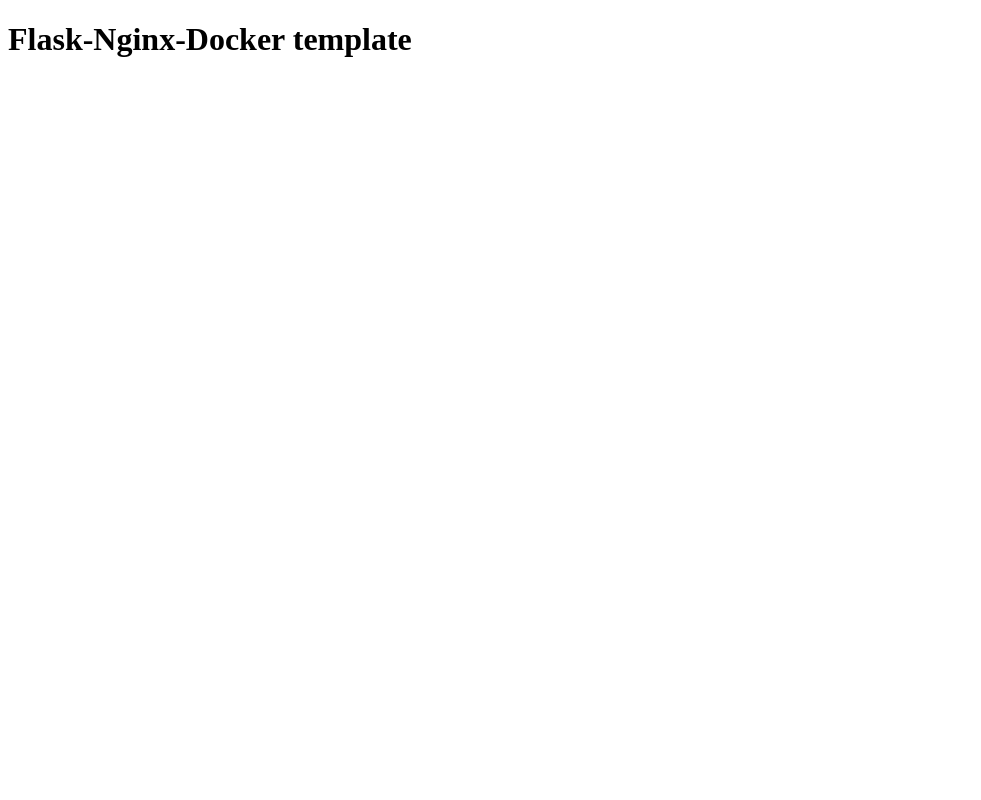
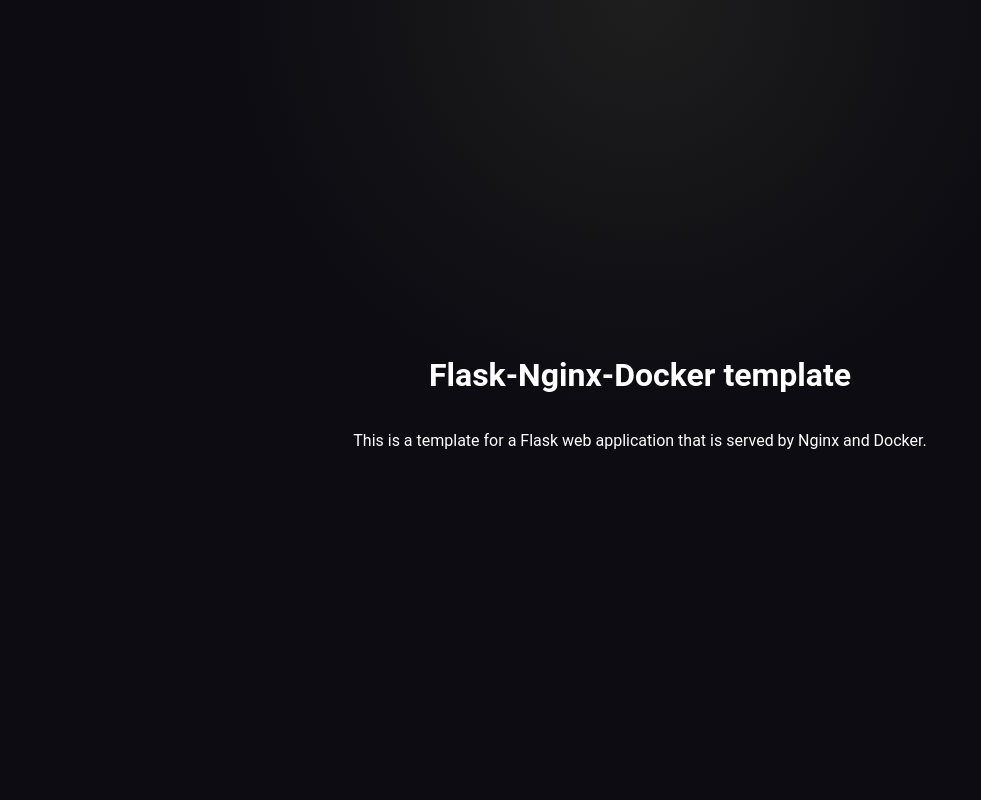
Before and after one commit to karlusrex/FND, a Flask app: page / in a window 1280 px wide. Shown: the whole page, without its empty margins (0-981 px from the left). Run offline with Flask 3, Linux system fonts and the light colour scheme.

Commit message:
update: Illustrative example of jinja2 and styles
Added:
home.css
styles.css
base.html
home.html

providing a template for how to use jinja2 and add styles web pages

```diff
--- /dev/null
+++ b/flask/static/styles/home.css
@@ -0,0 +1,8 @@
+.home-page {
+    display: flex;
+    flex-direction: column;
+    justify-content: center;
+    align-items: center;
+    height: 100%;
+    font-family: 'Roboto', sans-serif;
+}
--- /dev/null
+++ b/flask/static/styles/styles.css
@@ -0,0 +1,20 @@
+:root {
+    --background: #0C0C12;
+    --background-circle: #1e1e1e;
+}
+
+html, body {
+    height: 100%;
+    margin: 0;
+    padding: 0;
+    width: 100%;
+}
+
+body {
+    background-color: var(--background);
+    color: white;
+    background: radial-gradient(
+      circle at top center,
+      var(--background-circle) 0%, var(--background) 40%
+    );
+}
--- /dev/null
+++ b/flask/templates/base.html
@@ -0,0 +1,14 @@
+<!DOCTYPE html>
+<html lang="en">
+<head>
+    <meta charset="UTF-8">
+    <meta name="viewport" content="width=device-width, initial-scale=1.0">
+    <link rel="stylesheet" href="{{ url_for('static', filename='styles/styles.css') }}">
+    <title>{% block title %}{% endblock %}</title>
+    {% block header %}{% endblock %}
+</head>
+<body>
+    {% block content %}
+    {% endblock %}
+</body>
+</html>
--- a/flask/templates/home.html
+++ b/flask/templates/home.html
@@ -1,11 +1,15 @@
-<!DOCTYPE html>
-<html lang="en">
-<head>
-    <meta charset="UTF-8">
-    <meta name="viewport" content="width=device-width, initial-scale=1.0">
-    <title>Home page</title>
-</head>
-<body>
+{% extends "base.html" %}
+{% block title %}Home{% endblock %}
+
+{% block header %}
+    <link rel="stylesheet" href="{{ url_for('static', filename='styles/home.css') }}">
+{% endblock %}
+
+{% block content %}
+
+<div class="home-page">
     <h1>Flask-Nginx-Docker template</h1>
-</body>
-</html>
+    <p>This is a template for a Flask web application that is served by Nginx and Docker.</p>
+</div>
+
+{% endblock %}
```
